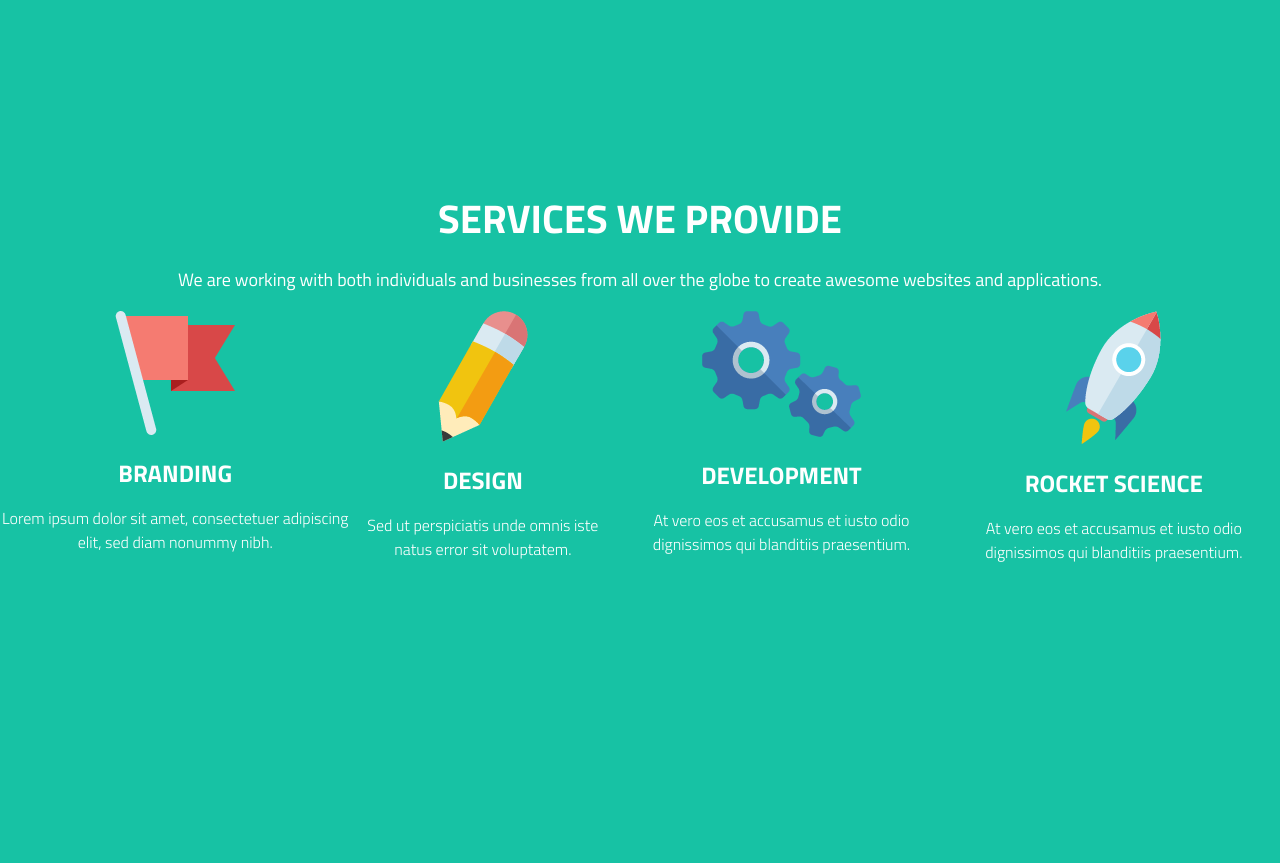
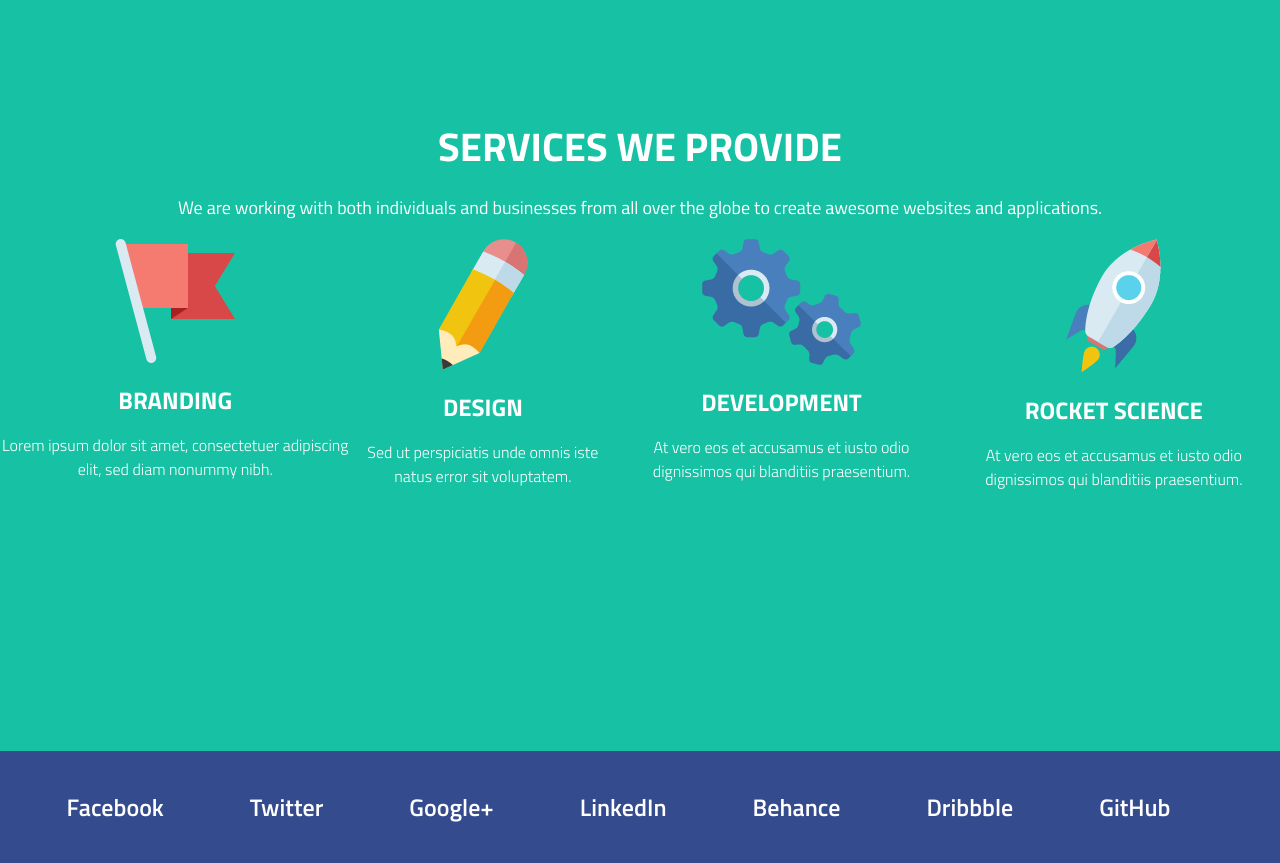
Before and after one commit to deathliger13/eKreative-Summer-Study, a PHP site: page /aboutPage.php in a window 1280 px wide. Shown: the part 127-990 px from the top of the page. Before the commit the page ends 689 px from the top, so only its background shows below. Run offline with PHP 8.4, Linux system fonts and the light colour scheme.

Commit message:
PhP makeup v0.3

```diff
--- a/TemplatePSD/footer.php
+++ b/TemplatePSD/footer.php
@@ -0,0 +1,44 @@
+<footer class = "footer"/>
+<?php
+$footerContent = [
+    [
+        'txt' => 'Facebook',
+        'url' => 'facebook.com'
+    ],
+    [
+        'txt' => 'Twitter',
+        'url' => 'twitter.com'
+    ],
+    [
+        'txt' => 'Google+',
+        'url' => 'plus.google.com'
+    ],
+    [
+        'txt' => 'LinkedIn',
+        'url' => 'linkedin.com'
+    ],
+    [
+        'txt' => 'Behance',
+        'url' => 'behance.net'
+    ],
+    [
+        'txt' => 'Dribbble',
+        'url' => 'dribbble.com'
+    ],
+    [
+        'txt' => 'GitHub',
+        'url' => 'github.com'
+    ],
+
+];
+
+
+?>
+<?php foreach ($footerContent as $footer) {?>
+<p class="txtfooter"><a href = "<?php echo $footer['url']?>"</a> <?php echo $footer['txt']?></p>
+    <?php }?>
+
+</footer>
+</body>
+
+</html>
--- a/TemplatePSD/header.php
+++ b/TemplatePSD/header.php
@@ -14,7 +14,7 @@ $data = [
         'url' => 'workPage.php'],
     [
         'title' => 'Blog',
-        'url' => '#'],
+        'url' => 'blogPage.php'],
     [
         'title' => 'Contact',
         'url' => '#']
@@ -47,5 +47,3 @@ $data = [
         </div>
     </div>
 </header>
-</body>
-</html>
--- a/TemplatePSD/stylesheet.css
+++ b/TemplatePSD/stylesheet.css
@@ -49,23 +49,24 @@
     height: 32px;
 }
 
-.body{
+.body {
     display: flex;
     justify-content: center;
     align-items: center;
     background-color: #87509c;
     height: 600px;
 }
-.content{
+
+.content {
     display: flex;
     flex-flow: column;
     justify-content: center;
     align-items: center;
 
+}
 
-}
 .title {
-text-align: center;
+    text-align: center;
     margin: 0%;
     width: 906px;
     height: 88px;
@@ -77,7 +78,7 @@ text-align: center;
     margin-top: 105px;
 }
 
-.butt1{
+.butt1 {
     width: 293px;
     height: 70px;
     background-color: #eb7d4b;
@@ -91,7 +92,7 @@ text-align: center;
     margin-top: 60px;
 }
 
-.aboutBody{
+.aboutBody {
     display: flex;
     justify-content: center;
     align-items: center;
@@ -99,34 +100,38 @@ text-align: center;
     background-color: #17c2a4;
 
 }
-.aboutContent{
-text-align: center;
+
+.aboutContent {
+    text-align: center;
 }
-.Container{
+
+.Container {
     display: flex;
     justify-content: center;
     align-content: center;
     flex-flow: row;
 }
 
-.aboutHeader{
+.aboutHeader {
     color: white;
     font-family: Titillium Web, sans-serif;
     font-size: 40px;
     font-weight: 700;
     line-height: 30px;
     text-transform: uppercase;
-    /*margin-top: -112px;*/
+    margin-top: -112px;
 
 }
-.aboutTxt{
+
+.aboutTxt {
     color: white;
     font-family: Titillium Web, sans-serif;
     font-size: 18px;
     font-weight: 400;
     line-height: 26px;
 }
-.conHeader{
+
+.conHeader {
     color: white;
     font-family: Titillium Web, sans-serif;
     font-size: 24px;
@@ -135,7 +140,7 @@ text-align: center;
     text-transform: uppercase;
 }
 
-.conTxt{
+.conTxt {
     color: white;
     font-family: Titillium Web, sans-serif;
     font-size: 16px;
@@ -143,7 +148,7 @@ text-align: center;
     line-height: 24px;
 }
 
-.workBody{
+.workBody {
     display: flex;
     justify-content: center;
     align-items: center;
@@ -151,7 +156,8 @@ text-align: center;
     background-color: #fd9;
 
 }
-.workHeader{
+
+.workHeader {
     margin: 0%;
     color: #393939;
     font-family: Titillium Web, sans-serif;
@@ -159,46 +165,58 @@ text-align: center;
     font-weight: 700;
     line-height: 30px;
 }
-.workTxt{
+
+.workTxt {
     color: #393939;
     font-family: Titillium Web, sans-serif;
     font-size: 18px;
     font-weight: 400;
     line-height: 26px;
 }
-.forbutt:hover{
+
+.forbutt:hover {
     height: 38px;
     background-color: white;
     border-radius: 4px;
 }
-.workContent{
+
+.workContent {
     text-align: center;
+    margin-top: -108px;
 }
 
-.workBtn{
+.workBtn {
     display: flex;
     align-items: center;
+    justify-content: center;
     flex-flow: row;
-    width: 43px;
+
+
 
 }
 
-.workBtn button{
+.workBtn button {
     height: 38px;
     background-color: rgba(0, 0, 0, 0.08);
     border-radius: 4px;
     border: none;
-    margin-right: 2px ;
+    margin-right: 2px;
 }
-.workImg1{
 
-}
-.workImg2{
+.workImg1 {
+display: inline-block;
+    margin-top:68px;;
 
 
 }
 
-.Load{
+.workImg2 {
+display: inline-block;
+    margin-top: 55px;
+}
+
+.Load {
+    width: 293px;
     height: 70px;
     background-color: #17c2a4;
     border-radius: 4px;
@@ -208,9 +226,11 @@ text-align: center;
     font-size: 18px;
     font-weight: 600;
     line-height: 26px;
+    margin: 0 auto;
+    margin-top: 68px;
 }
 
-.imgTxt{
+.imgTxt {
     color: #393939;
     font-family: Titillium Web, sans-serif;
     font-size: 18px;
@@ -218,3 +238,27 @@ text-align: center;
     line-height: 20px;
     text-transform: uppercase;
 }
+
+.footer{
+    display: flex;
+    align-items: center;
+    justify-content: center;
+    flex-flow: row;
+    height: 112px;
+    background-color: #344b8e;
+
+}
+.txtfooter a{
+text-decoration: none;
+    font-family: Titillium Web, sans-serif;
+    font-size: 24px;
+    font-weight: 600;
+    line-height: 30px;
+    color: white;
+    margin-right: 43px;
+}
+
+.txtfooter a:hover{
+    color: #30bae7;
+
+}
```
Also changed, not shown: TemplatePSD/workPage.php (+11 -8 lines).
